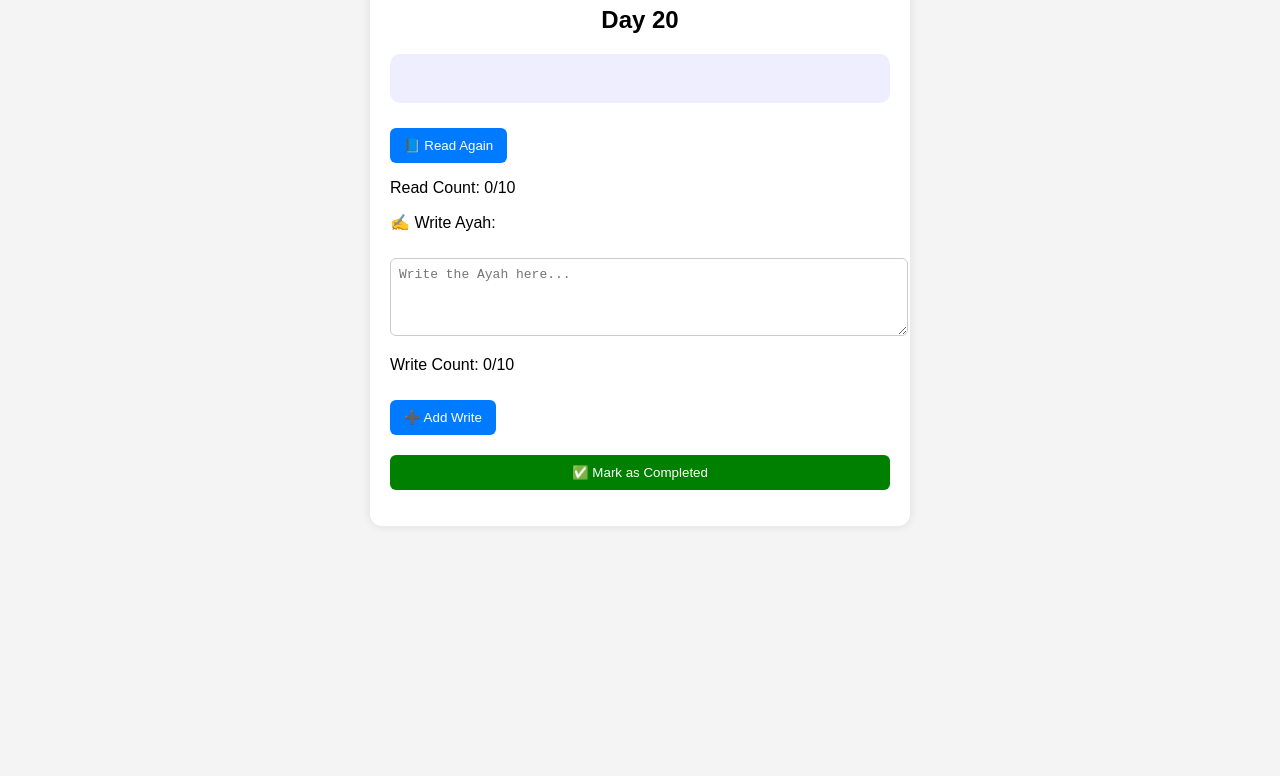
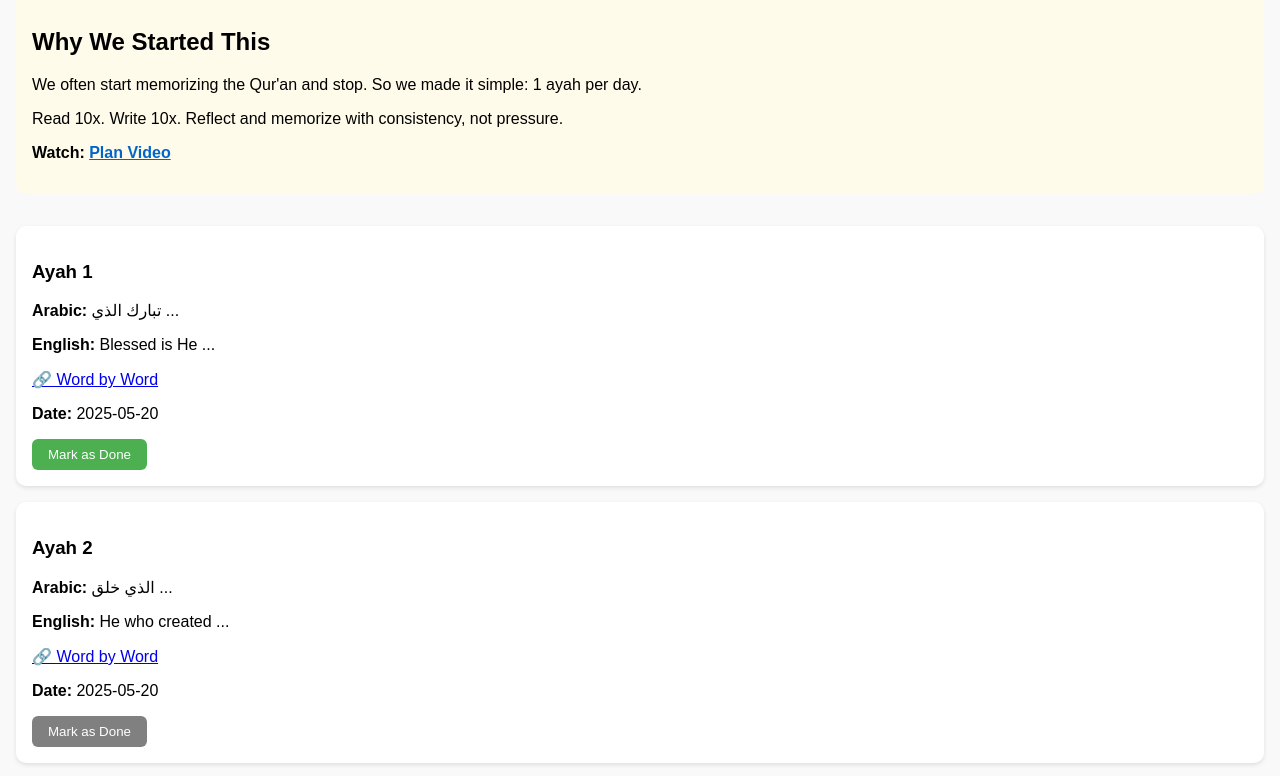
Before and after one commit to theikbhal/one-ayah-a-day, a plain HTML site: page index.html in a window 1280 px wide. Shown: the part 152-928 px from the top of the page. Before the commit the page ends 800 px from the top, so only its background shows below. Drawn offline with Linux system fonts and the light colour scheme.

Commit message:
Update index.html

```diff
--- a/index.html
+++ b/index.html
@@ -2,33 +2,112 @@
 <html lang="en">
 <head>
   <meta charset="UTF-8" />
-  <meta name="viewport" content="width=device-width, initial-scale=1.0"/>
-  <title>Surah Mulk - 30 Day Challenge</title>
-  <link rel="stylesheet" href="style.css"/>
+  <meta name="viewport" content="width=device-width, initial-scale=1.0" />
+  <title>One Ayah a Day - Surah Mulk</title>
+  <style>
+    body {
+      font-family: sans-serif;
+      background: #f9f9f9;
+      margin: 0;
+      padding: 1rem;
+    }
+    header, footer {
+      text-align: center;
+      padding: 1rem;
+      background: #222;
+      color: white;
+    }
+    h1 {
+      margin: 0.5rem 0;
+    }
+    .ayah-card {
+      background: white;
+      padding: 1rem;
+      margin-bottom: 1rem;
+      border-radius: 10px;
+      box-shadow: 0 2px 4px rgba(0,0,0,0.1);
+    }
+    .toggle {
+      margin-top: 1rem;
+    }
+    .btn {
+      padding: 0.5rem 1rem;
+      background: #4CAF50;
+      color: white;
+      border: none;
+      border-radius: 6px;
+      cursor: pointer;
+    }
+    .btn:disabled {
+      background: gray;
+    }
+    .plan-section {
+      background: #fffbea;
+      padding: 1rem;
+      border-radius: 10px;
+      margin-bottom: 2rem;
+    }
+    .plan-section a {
+      color: #0066cc;
+      font-weight: bold;
+    }
+  </style>
 </head>
 <body>
-  <div class="container">
-    <h1>📖 30-Day Challenge: Surah Al-Mulk</h1>
-    <h2 id="day">Day 1</h2>
-    <div class="ayah-box">
-      <p id="ayah">Loading ayah...</p>
-    </div>
+  <header>
+    <h1>سورة الملك - One Ayah a Day</h1>
+    <p>Track your progress memorizing Surah Al-Mulk</p>
+  </header>
 
-    <div class="read-section">
-      <button onclick="incrementRead()">📘 Read Again</button>
-      <p>Read Count: <span id="readCount">0</span>/10</p>
-    </div>
+  <section class="plan-section">
+    <h2>Why We Started This</h2>
+    <p>We often start memorizing the Qur'an and stop. So we made it simple: 1 ayah per day.</p>
+    <p>Read 10x. Write 10x. Reflect and memorize with consistency, not pressure.</p>
+    <p>
+      <strong>Watch:</strong>
+      <a href="https://www.youtube.com/shorts/lOJuTsbp6Po" target="_blank">Plan Video</a>
+    </p>
+  </section>
 
-    <div class="write-section">
-      <p>✍️ Write Ayah:</p>
-      <textarea id="notes" rows="4" placeholder="Write the Ayah here..."></textarea>
-      <p>Write Count: <span id="writeCount">0</span>/10</p>
-      <button onclick="incrementWrite()">➕ Add Write</button>
-    </div>
+  <section id="ayah-container"></section>
 
-    <button class="complete" onclick="markComplete()">✅ Mark as Completed</button>
-    <p id="completeStatus"></p>
-  </div>
-  <script src="script.js"></script>
+  <footer>
+    <p>© 2025 One Ayah a Day</p>
+  </footer>
+
+  <script>
+    const ayat = [
+      { number: 1, text: "تبارك الذي ...", translation: "Blessed is He ..." },
+      { number: 2, text: "الذي خلق ...", translation: "He who created ..." },
+      // add remaining 30 ayat here manually
+    ];
+
+    const container = document.getElementById('ayah-container');
+    const progress = JSON.parse(localStorage.getItem('ayahProgress')) || { current: 1, startDate: new Date().toISOString().split('T')[0] };
+
+    ayat.forEach(ayah => {
+      const card = document.createElement('div');
+      card.className = 'ayah-card';
+
+      const show = progress.current === ayah.number;
+      card.innerHTML = `
+        <h3>Ayah ${ayah.number}</h3>
+        <p><strong>Arabic:</strong> ${ayah.text}</p>
+        <p><strong>English:</strong> ${ayah.translation}</p>
+        <p><a href="https://quranwbw.com/67/${ayah.number}" target="_blank">🔗 Word by Word</a></p>
+        <p><strong>Date:</strong> ${new Date().toISOString().split('T')[0]}</p>
+        <button class="btn" ${!show ? 'disabled' : ''} onclick="markAsDone(${ayah.number})">Mark as Done</button>
+      `;
+      container.appendChild(card);
+    });
+
+    function markAsDone(number) {
+      if (number === progress.current) {
+        progress.current++;
+        localStorage.setItem('ayahProgress', JSON.stringify(progress));
+        location.reload();
+      }
+    }
+  </script>
 </body>
 </html>
```
